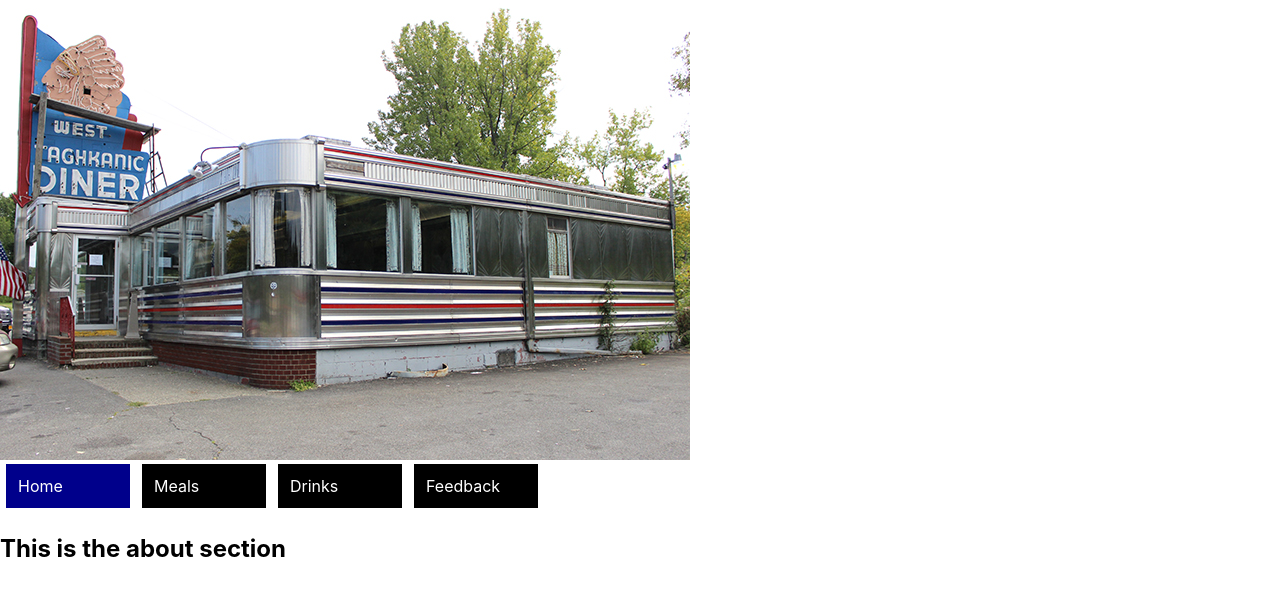
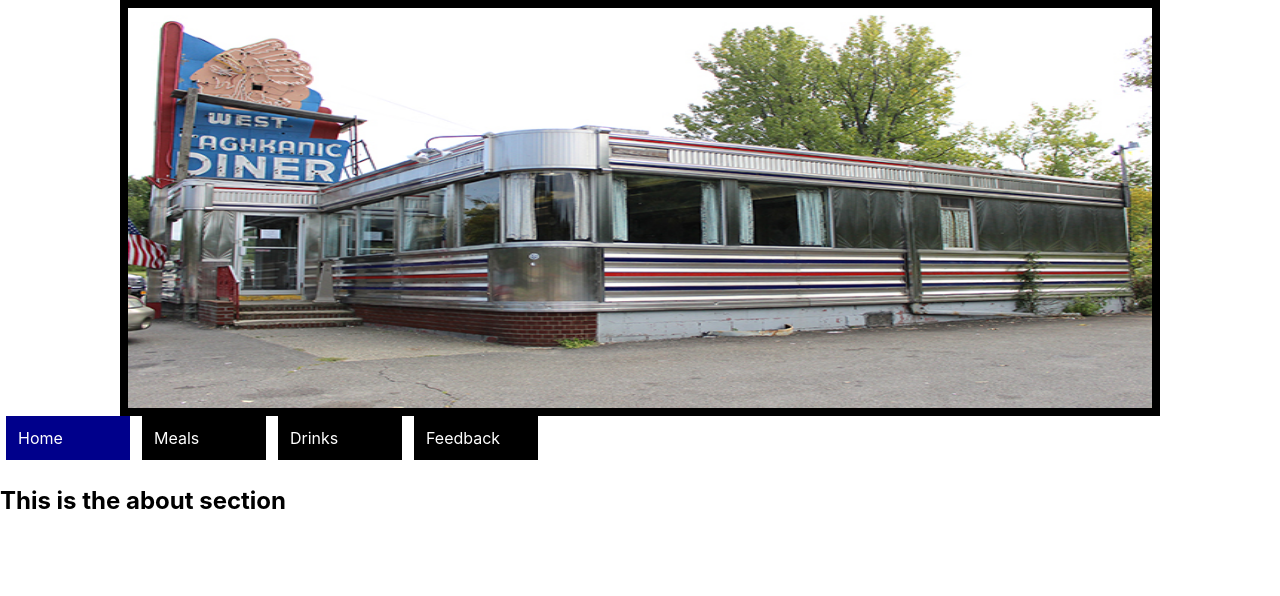
Before and after one commit to zimmermannlowbrass/the-new-west-taghkanic-website, a React (Create React App) app: page / in a window 1280 px wide. Shown: the top 596 px of the page. Built offline with nearby package versions, Linux system fonts and the light colour scheme; data requests are answered from the project's data file; the HTML template or start-up script is replaced by a standard one.

Commit message:
add diner photo

```diff
--- a/db.json
+++ b/db.json
@@ -82,7 +82,7 @@
     },
     {
     "id" : "13",
-    "name": "Cappuccino",
+    "name": "Cappuccino (with chocolate)",
     "type": "drink",
     "price": "3.99",
     "ingredients" : ["espresso", "milk", "chocolate"],
--- a/public/index.html
+++ b/public/index.html
@@ -3,6 +3,7 @@
   <head>
     <meta charset="utf-8" />
     <link rel="icon" href="%PUBLIC_URL%/favicon.ico" />
+    <link rel="stylesheet" href="style.css" />
     <meta name="viewport" content="width=device-width, initial-scale=1" />
     <meta name="theme-color" content="#000000" />
     <meta
--- /dev/null
+++ b/public/style.css
@@ -0,0 +1,8 @@
+#diner {
+    border: solid black 8px;
+    width: 80%;
+    margin-left: auto;
+    margin-right: auto;
+    display: flex;
+    height: 400px;
+  }
--- a/src/App.js
+++ b/src/App.js
@@ -24,7 +24,7 @@
   return (
     <div>
       <div>
-        <img className='dinerPhoto' src={require ('./diner.jpeg')}alt='diner' />
+        <img id='diner' src={require ('./diner.jpeg')} alt='diner' />
       </div>
       <NavBar />
       <Switch>
```
Also changed, not shown: src/App.css (deleted, +0 -38 lines).
